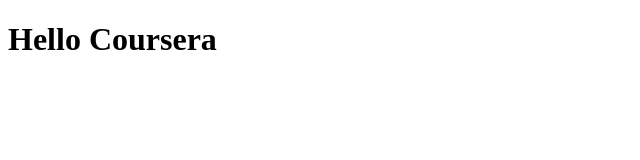
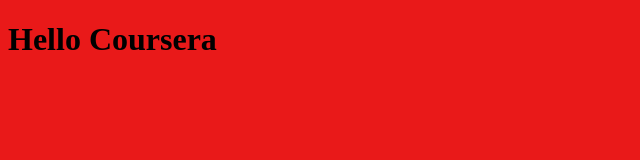
Before and after one commit to Joaquinsito123/Coursera, a plain HTML site: page mod2_solution/index.html in a window 1280 px wide. Shown: the whole page, without its empty margins (0-640 px from the left). Drawn offline with Linux system fonts and the light colour scheme.

Commit message:
change body background color

```diff
--- a/mod2_solution/css/styles.css
+++ b/mod2_solution/css/styles.css
@@ -0,0 +1,3 @@
+body {
+    background-color: #e91919;
+}
--- a/mod2_solution/index.html
+++ b/mod2_solution/index.html
@@ -5,6 +5,7 @@
     <meta http-equiv="X-UA-Compatible" content="IE=edge">
     <meta name="viewport" content="width=device-width, initial-scale=1.0">
     <title>Document</title>
+    <link rel="stylesheet" href="css/styles.css">
 </head>
 <body>
     <h1>Hello Coursera</h1>
```
